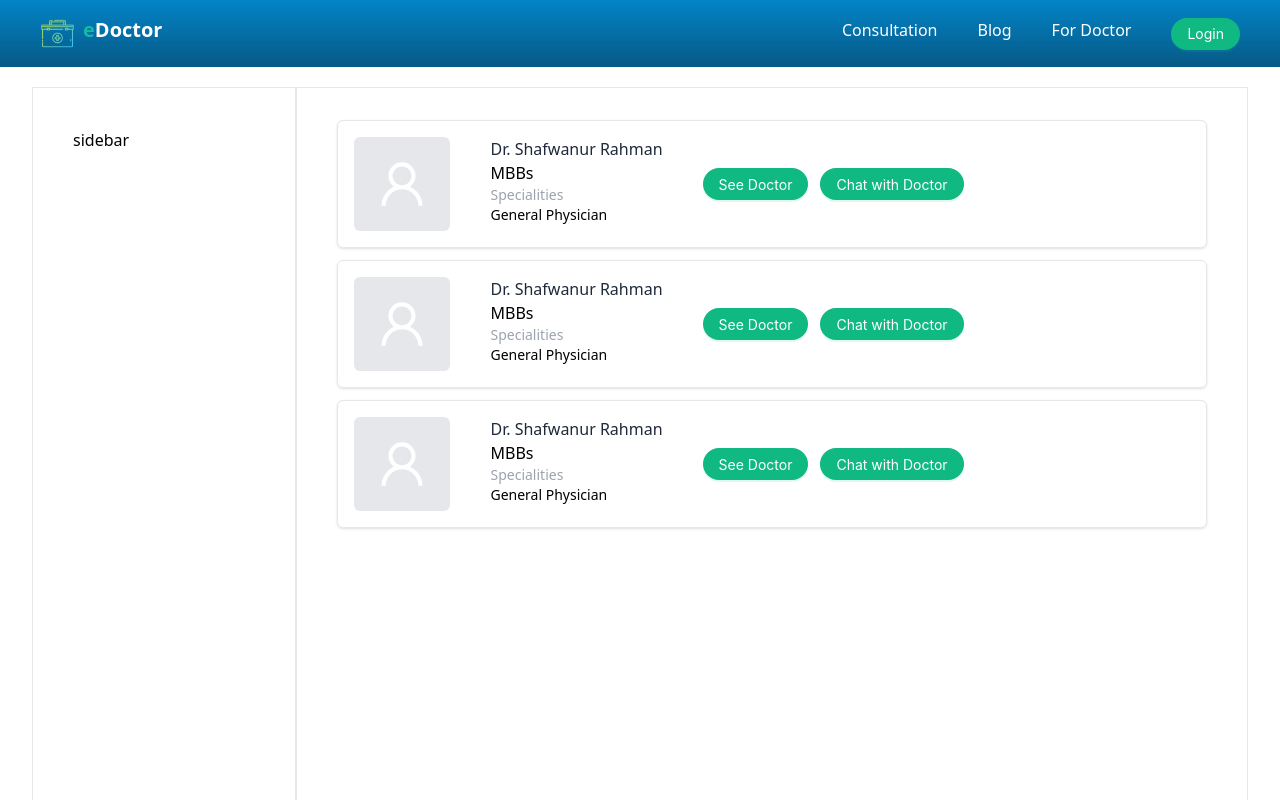
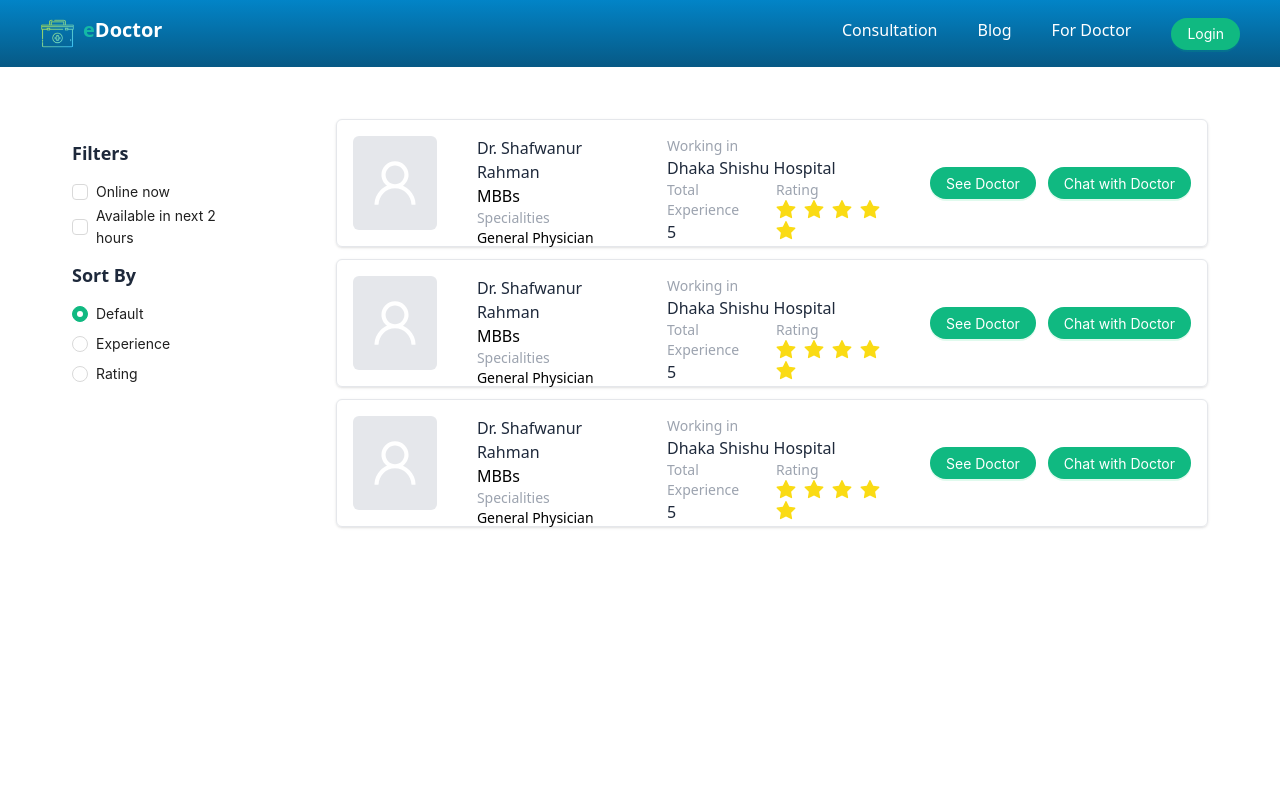
Before and after one commit to ahmadhossain/e-doctor-next, a Next.js app: page /specialities/cardiology in a window 1280 px wide. Shown: the top 800 px of the page. Built offline with nearby package versions, Linux system fonts and the light colour scheme; no server answers.

Commit message:
doctor list page change

```diff
--- a/src/components/DoctorCard.js
+++ b/src/components/DoctorCard.js
@@ -1,8 +1,15 @@
 import { useRouter } from "next/router";
 import { AiOutlineUser } from "react-icons/ai";
-import { Button } from "antd";
+import { Button, Rate } from "antd";
 
-const DoctorCard = ({ name, specialities, degree }) => {
+const DoctorCard = ({
+  name,
+  specialities,
+  degree,
+  working,
+  rating,
+  experience,
+}) => {
   const router = useRouter();
   return (
     <div className="flex rounded-md cursor-pointer shadow hover:shadow-md my-3 p-4 gap-10 border h-32">
@@ -14,6 +21,22 @@ const DoctorCard = ({ name, specialities, degree }) => {
         <div className="text-base font-light">{degree}</div>
         <div className="text-gray-400 text-sm">Specialities</div>
         <div className="text-sm">{specialities}</div>
+      </div>
+      <div>
+        <div className="text-gray-400 text-sm">Working in</div>
+        <div className="text-md font-medium text-slate-800">{working}</div>
+        <div className="flex gap-4">
+          <div>
+            <div className="text-gray-400 text-sm">Total Experience</div>
+            <div className="text-md font-medium text-slate-800">
+              {experience}
+            </div>
+          </div>
+          <div>
+            <div className="text-gray-400 text-sm">Rating</div>
+            <Rate disabled defaultValue={rating} />
+          </div>
+        </div>
       </div>
       <div className="flex gap-3 items-center">
         <Button
--- a/src/pages/specialities/[specilityId].tsx
+++ b/src/pages/specialities/[specilityId].tsx
@@ -1,3 +1,7 @@
+import { useState } from "react";
+import { Checkbox, Input, Radio, Space } from "antd";
+import { CheckboxChangeEvent } from "antd/es/checkbox/Checkbox";
+
 import DoctorCard from "@/components/DoctorCard";
 
 const DoctorListPage = () => {
@@ -6,22 +10,54 @@ const DoctorListPage = () => {
       name: "Dr. Shafwanur Rahman",
       specialities: "General Physician",
       degree: "MBBs",
+      working: "Dhaka Shishu Hospital",
+      rating: 5,
+      experience: 5,
     },
     {
       name: "Dr. Shafwanur Rahman",
       specialities: "General Physician",
       degree: "MBBs",
+      working: "Dhaka Shishu Hospital",
+      rating: 5,
+      experience: 5,
     },
     {
       name: "Dr. Shafwanur Rahman",
       specialities: "General Physician",
       degree: "MBBs",
+      working: "Dhaka Shishu Hospital",
+      rating: 5,
+      experience: 5,
     },
   ];
+  const [value, setValue] = useState(1);
+
+  const onChange = (e: any) => {
+    console.log("radio checked", e.target.value);
+    setValue(e.target.value);
+  };
+  const onCheckboxChange = (e: CheckboxChangeEvent) => {
+    console.log(`checked = ${e.target.checked}`);
+  };
   return (
     <div className="min-h-screen flex px-8 py-5">
-      <div className="min-h-screen border w-80 p-10">sidebar</div>
-      <div className="border w-full px-10 py-5">
+      <div className="min-h-screen w-80 p-10">
+        <div className="font-semibold text-lg text-slate-800 py-3">Filters</div>
+        <Checkbox onChange={onCheckboxChange}>Online now</Checkbox>
+        <Checkbox onChange={onCheckboxChange}>
+          Available in next 2 hours
+        </Checkbox>
+        <div className="font-semibold text-lg text-slate-800 py-3">Sort By</div>
+        <Radio.Group onChange={onChange} value={value}>
+          <Space direction="vertical">
+            <Radio value={1}>Default</Radio>
+            <Radio value={2}>Experience</Radio>
+            <Radio value={3}>Rating</Radio>
+          </Space>
+        </Radio.Group>
+      </div>
+      <div className="w-full px-10 py-5">
         {doclist.map((doc) => (
           <DoctorCard {...doc} />
         ))}
```
